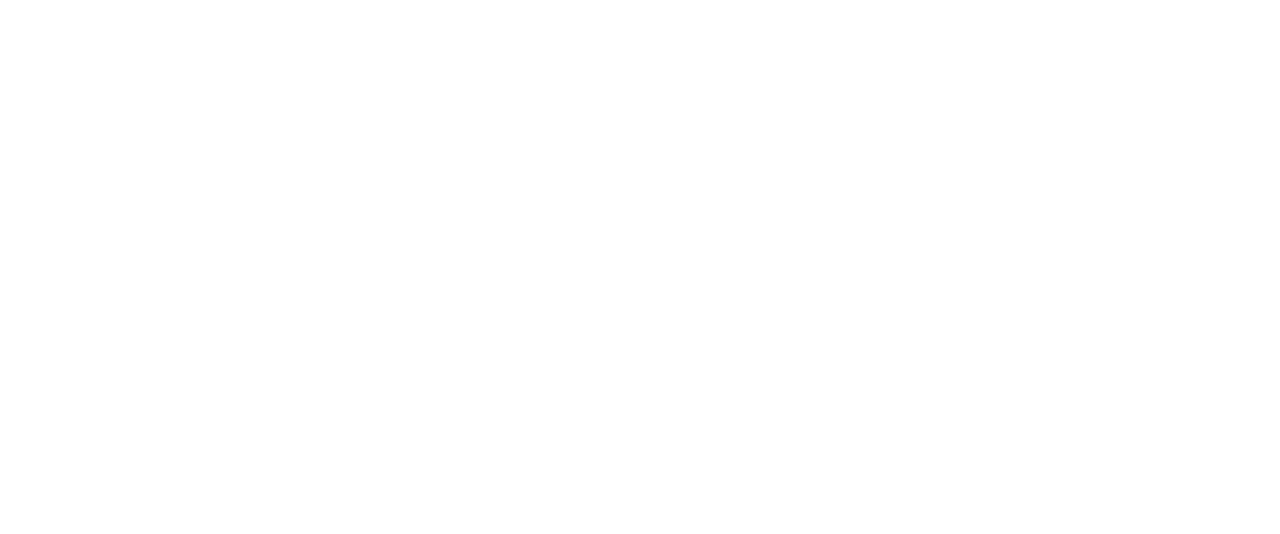
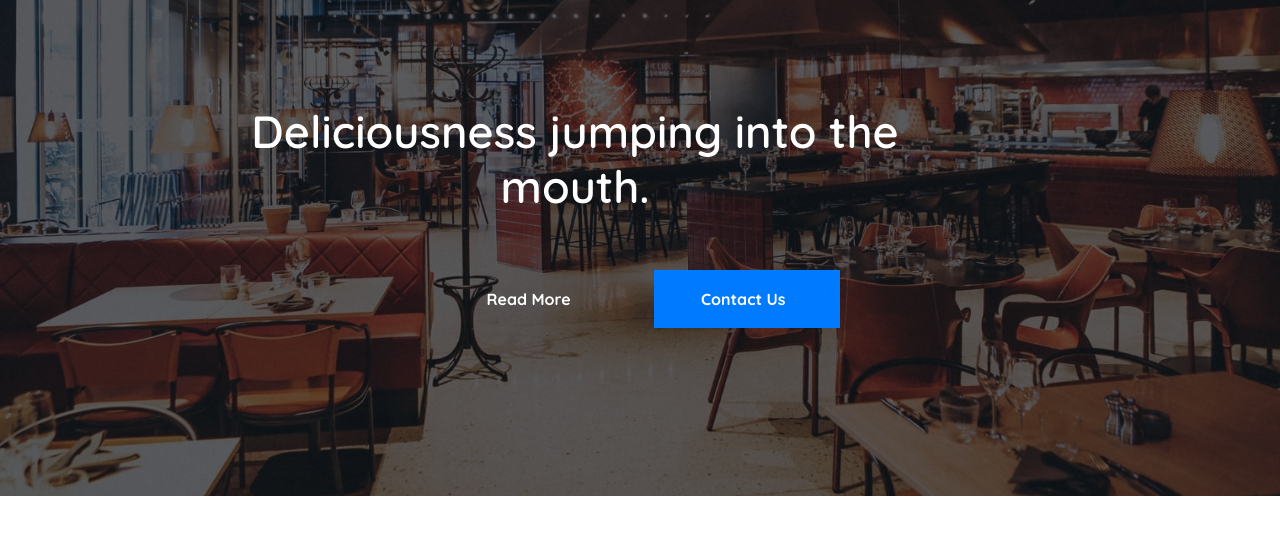
Before and after one commit to gitdxb/CC_capstone, a plain HTML site: page index.html in a window 1280 px wide. Drawn offline with nearby package versions, Linux system fonts and the light colour scheme.

Commit message:
update code

```diff
--- a/css/style.css
+++ b/css/style.css
@@ -15,3 +15,86 @@ body {
 /* The tieu de H6
     font-family: 'Pacifico', cursive;
 */
+
+/* Contact */
+.contact__content {
+    background: url(../img/banner2.jpg) no-repeat center;
+    background-size: cover;
+    position: relative;
+    z-index: 1;
+}
+.contact__content:before {
+    content: "";
+    background: rgb(16 15 19 / 66%);
+    position: absolute;
+    top: 0;
+    min-height: 100%;
+    left: 0;
+    right: 0;
+    z-index: -1;
+}
+/* Contact responsive */
+@media (min-width: 1280px) {}
+.container {
+    max-width: 1200px;
+}
+
+@media (min-width: 1200px) {}
+.container {
+    max-width: 1140px;
+    margin-right: auto;
+    margin-left: auto;
+}
+@media (min-width: 992px) {}
+.container {
+    max-width: 960px;
+    margin-right: auto;
+    margin-left: auto;
+}
+.container {
+    width: 100%;
+    padding-right: 15px;
+    padding-left: 15px;
+    margin-right: auto;
+    margin-left: auto;
+}
+.welcome-left h3 {
+    font-size: 45px;
+    line-height: 55px;
+    font-weight: 600;
+    color: #fff;
+    max-width: 800px;
+}
+/* Buttons */
+.btn-white {
+    background: transparent;
+    border: 2px solid #fff;
+    color: #fff;
+}
+.btn-style, .btn-white {
+    padding: 12px 45px;
+    font-size: 16px;
+    line-height: 30px;
+    font-weight: 700;
+    transition: 0.3s ease-in;
+    border-radius: var(--border-radius);
+    border: 2px solid transparent;
+}
+.btn-white:hover {
+    background: #fff;
+    border: 2px solid #fff;
+    color: var(--primary-color);
+}
+.btn:hover {
+    color: #212529;
+    text-decoration: none;
+}
+.btn-style, .btn-white {
+    padding: 12px 45px;
+    font-size: 16px;
+    line-height: 30px;
+    font-weight: 700;
+    transition: 0.3s ease-in;
+    border-radius: var(--border-radius);
+    border: 2px solid transparent;
+}
--- a/index.html
+++ b/index.html
@@ -20,7 +20,19 @@
 <body>
 
     <!-- 7-Contact -->
-    <section class="contact"></section>
+    <section class="contact">
+        <div class="contact__content py-5">
+            <div class="container pt-lg-2 pb-lg-4 py-4">
+              <div class="welcome-left text-center py-lg-5">
+                <h3 class="hny-title px-lg-5">Deliciousness jumping into the mouth.</h3>
+                <div class="middle-buttons pb-lg-5">
+                  <a href="about.html" class="btn btn-style btn-white mt-sm-5 mt-4 mr-lg-4 mr-2">Read More <span class="fa fa-chevron-right ml-2" aria-hidden="true"></span></a>
+                  <a href="contact.html" class="btn btn-style btn-primary mt-sm-5 mt-4">Contact Us <span class="fa fa-chevron-right ml-2" aria-hidden="true"></span></a>
+                </div>
+              </div>
+            </div>
+          </div>
+    </section>
 
     <!-- 8-Stats -->
     <section class="stats"></section>
```
